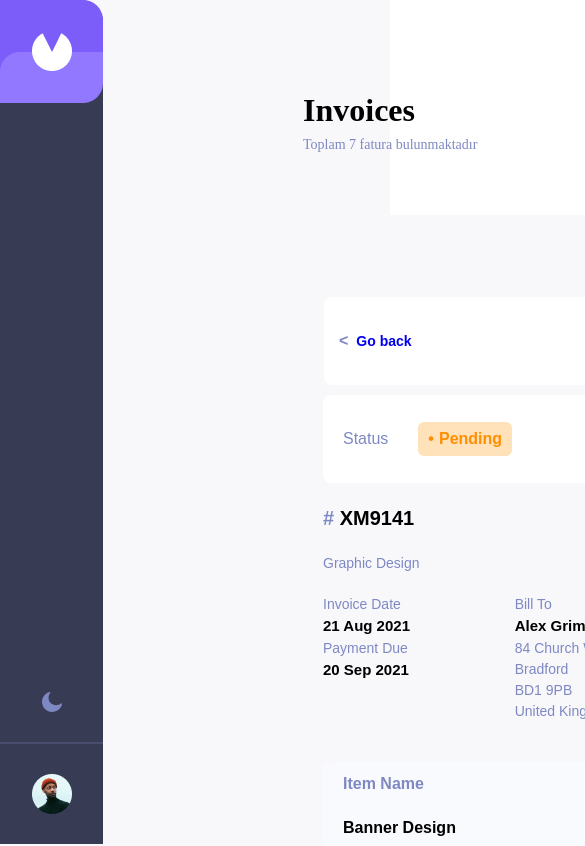
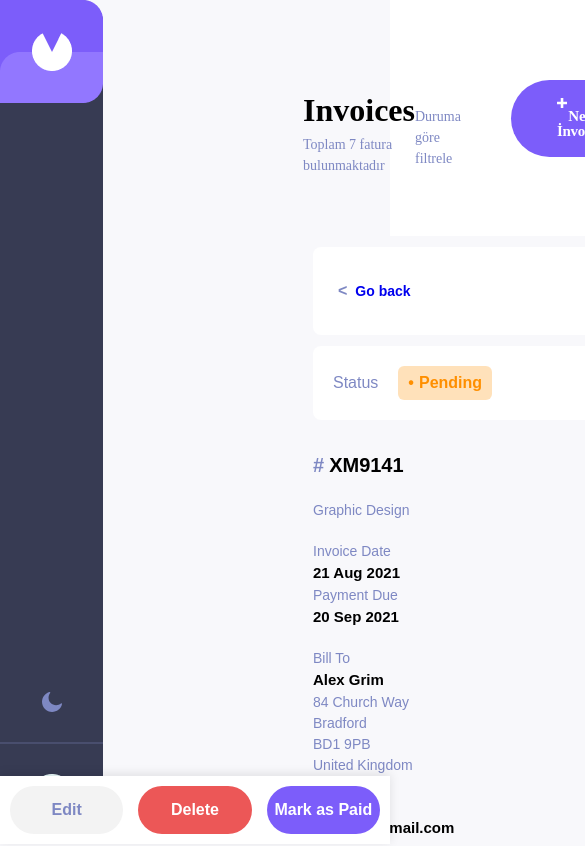
Before and after one commit to dogasvs/invoice-app, a Next.js app: page /details in a window 390 px wide. Shown: the top 846 px of the page, 585 px wide, since content can reach past the window. Built offline with nearby package versions, Linux system fonts and the light colour scheme.

Commit message:
invoice-detail.css responsive tasarım

```diff
--- a/app/(invoices-list)/details/invoice-detail.css
+++ b/app/(invoices-list)/details/invoice-detail.css
@@ -1,27 +1,32 @@
+/* Genel Stiller */
 .container {
   display: flex;
   justify-content: center;
-    align-items: center;
+  align-items: flex-start;
   min-height: 100vh;
   padding: 20px;
   font-family: 'League Spartan', sans-serif;
   background-color: #f8f8fb;
 }
 
-  /* Wrapper  */
 .wrapper {
-    width: 730px;
+  width: 100%;
+  max-width: 730px;
+  display: flex;
+  flex-direction: column;
+  min-height: 100vh;
 }
 
-  /* Go back  */
+/* Go Back Bölümü */
 .goBack {
-    width: 730px;
+  width: 100%;
   height: 88px;
   border-radius: 8px;
   background-color: #ffffff;
-    margin: 1px 1px;
+  margin: 1px 0;
   display: flex;
   align-items: center;
+  padding: 0 20px;
 }
 
 .goBackButton {
@@ -43,23 +48,23 @@
   color: #7e88c3;
 }
 
- /* Invoice details  */
+/* Invoice Detayları */
 .invoiceDetails {
-    width: 730px;
+  width: 100%;
   background-color: #ffffff;
   border-radius: 8px;
-    margin: 10px auto;
-    margin-bottom: 10px;
+  margin: 10px 0;
   padding: 20px;
   display: flex;
   justify-content: space-between;
   align-items: center;
+  flex-wrap: wrap;
 }
 
 .status {
   display: flex;
   align-items: center;
-    color : #7e88c3;
+  color: #7e88c3;
   gap: 20px;
 }
 
@@ -83,12 +88,14 @@
 .actionButtons {
   display: flex;
   gap: 15px;
+  margin-top: 20px;
 }
 
 .editButton,
 .deleteButton,
 .markPaidButton {
-    width: 90px;
+  flex: 1;
+  min-width: 90px;
   height: 48px;
   border-radius: 24px;
   font-weight: bold;
@@ -111,8 +118,7 @@
   color: #ffffff;
 }
 
-
-  /* Invoice information */
+/* Invoice Bilgileri */
 .invoiceInfo {
   margin-top: 20px;
 }
@@ -121,11 +127,16 @@
   font-size: 20px;
   font-weight: bold;
   margin-bottom: 20px;
+  display: flex;
+  align-items: center;
+  gap: 5px;
 }
 
 .infoDetails {
   display: flex;
   justify-content: space-between;
+  flex-wrap: wrap;
+  gap: 20px;
   margin-bottom: 20px;
 }
 
@@ -134,7 +145,8 @@
 .infoSent {
   display: flex;
   flex-direction: column;
-    margin-bottom: 20px;
+  flex: 1;
+  min-width: 200px;
 }
 
 h4 {
@@ -147,10 +159,9 @@
   color: #7e88c3;
 }
 
-  /* Top-right address  */
+/* Top-right Adres */
 .topRightAddress {
-    width: 88px;
-    height: 75px;
+  width: 100%;
   font-family: 'League Spartan', sans-serif;
   font-size: 13px;
   font-weight: 500;
@@ -158,13 +169,16 @@
   letter-spacing: -0.1px;
   text-align: right;
   color: #7e88c3;
+  margin-top: 10px;
 }
 
-  /* Item table */
+/* Item Tablosu */
 .itemTable {
+  width: 100%;
   margin-top: 20px;
   background-color: #F9FAFE;
   border-radius: 8px;
+  overflow: hidden;
 }
 
 .itemHeader,
@@ -173,15 +187,21 @@
   justify-content: space-between;
   padding: 10px 20px;
   font-weight: bold;
+}
+
+.itemHeader {
+  background-color: #F9FAFE;
   color: #7E88C3;
 }
 
-  .itemList {
-    background-color: #F9FAFE;
+.item {
+  background-color: #ffffff;
+  color: rgb(0, 0, 0);
+  border-bottom: 1px solid #e0e0e0;
 }
 
-  .item {
-    color: rgb(0, 0, 0);
+.item:last-child {
+  border-bottom: none;
 }
 
 .totalAmount {
@@ -193,3 +213,93 @@
   color: white;
   font-weight: bold;
 }
+
+/* Responsive Stiller */
+
+/* Tablet (max-width: 768px) */
+@media (max-width: 768px) {
+  .container {
+      justify-content: flex-start;
+      padding: 10px;
+  }
+
+  .wrapper {
+      width: 100%;
+      max-width: 100%;
+      flex: 1;
+      display: flex;
+      flex-direction: column;
+      min-height: 100vh;
+  }
+
+  .goBack {
+      padding: 0 10px;
+  }
+
+  .invoiceDetails {
+      flex-direction: column;
+      align-items: flex-start;
+      gap: 15px;
+  }
+
+  .status {
+      gap: 10px;
+  }
+
+  .actionButtons {
+      width: 100%;
+      justify-content: flex-start;
+      margin-top: auto;
+  }
+
+  .infoDetails {
+      flex-direction: column;
+  }
+
+  .topRightAddress {
+      text-align: left;
+      flex-direction: row;
+  }
+}
+
+/* Mobil (max-width: 480px) */
+@media (max-width: 480px) {
+  .infoDetails {
+      flex-direction: column;
+      align-items: flex-start;
+  }
+
+  .topRightAddress {
+      text-align: left;
+  }
+
+
+  .actionButtons {
+    position: fixed;
+    bottom: 0;
+    left: 0;
+    right: 0;
+    padding: 10px;
+    background-color: #ffffff;
+    z-index: 1000;
+    box-shadow: 0 -2px 10px rgba(0, 0, 0, 0.1);
+  }
+
+  .editButton,
+  .deleteButton,
+  .markPaidButton {
+      width: 100%;
+  }
+
+  .itemHeader,
+  .item {
+      flex-direction: column;
+      align-items: flex-start;
+  }
+
+  .totalAmount {
+      flex-direction: column;
+      align-items: flex-start;
+      gap: 10px;
+  }
+}
```
Lines whose indentation alone changed are shown as unchanged.
